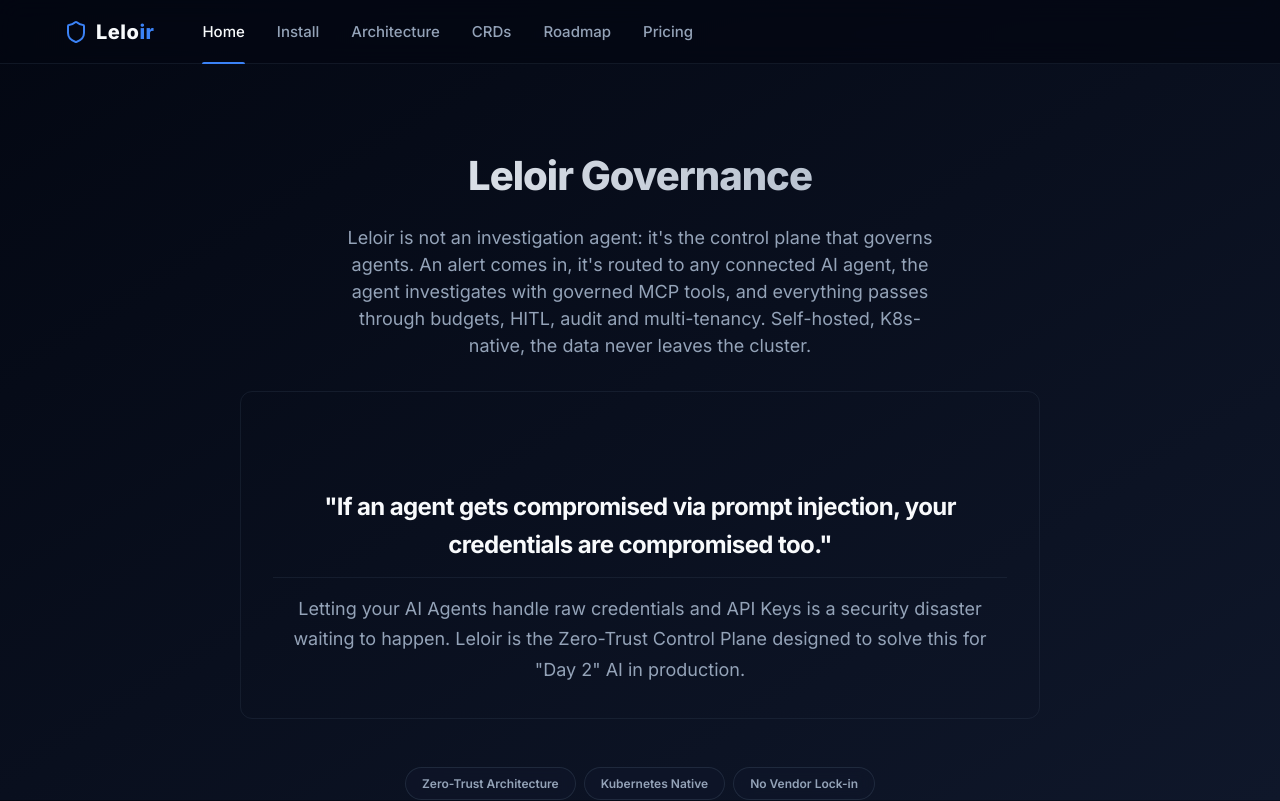
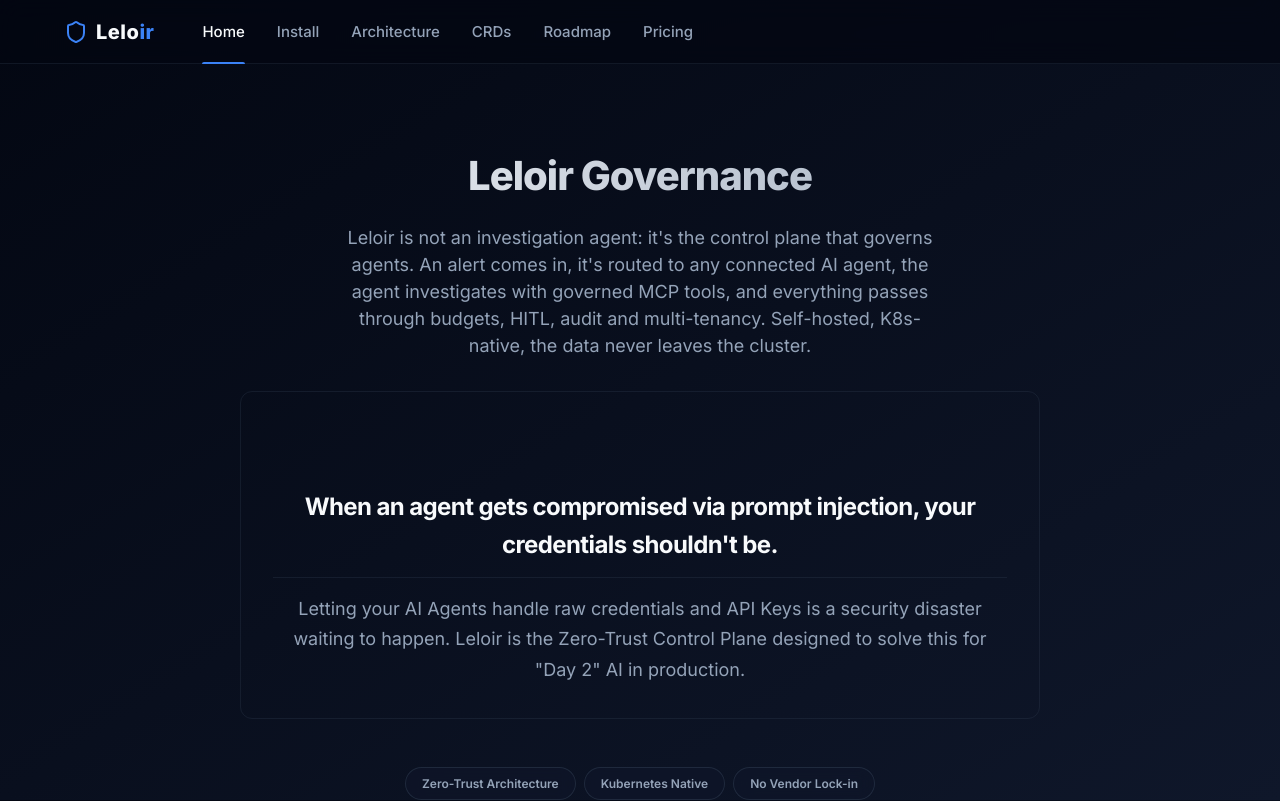
Before and after one commit to villadalmine/leloir-site, a React (Vite) app: page /#/ in a window 1280 px wide. Shown: the top 801 px of the page. Built offline with nearby package versions, Linux system fonts and the light colour scheme.

Commit message:
fix: change exact quote to a general value proposition to avoid plagiarism

```diff
--- a/src/pages/Home.tsx
+++ b/src/pages/Home.tsx
@@ -14,7 +14,7 @@
 
       <div style={{ background: 'var(--surface)', padding: '32px', borderRadius: '12px', border: '1px solid var(--line)', maxWidth: '800px', margin: '0 auto 48px' }}>
         <h2 style={{ fontSize: '24px', marginBottom: '16px', color: 'var(--fg)' }}>
-          "If an agent gets compromised via prompt injection, your credentials are compromised too."
+          When an agent gets compromised via prompt injection, your credentials shouldn't be.
         </h2>
         <p style={{ color: 'var(--muted)', fontSize: '18px', margin: 0 }}>
           Letting your AI Agents handle raw credentials and API Keys is a security disaster waiting to happen.
```
